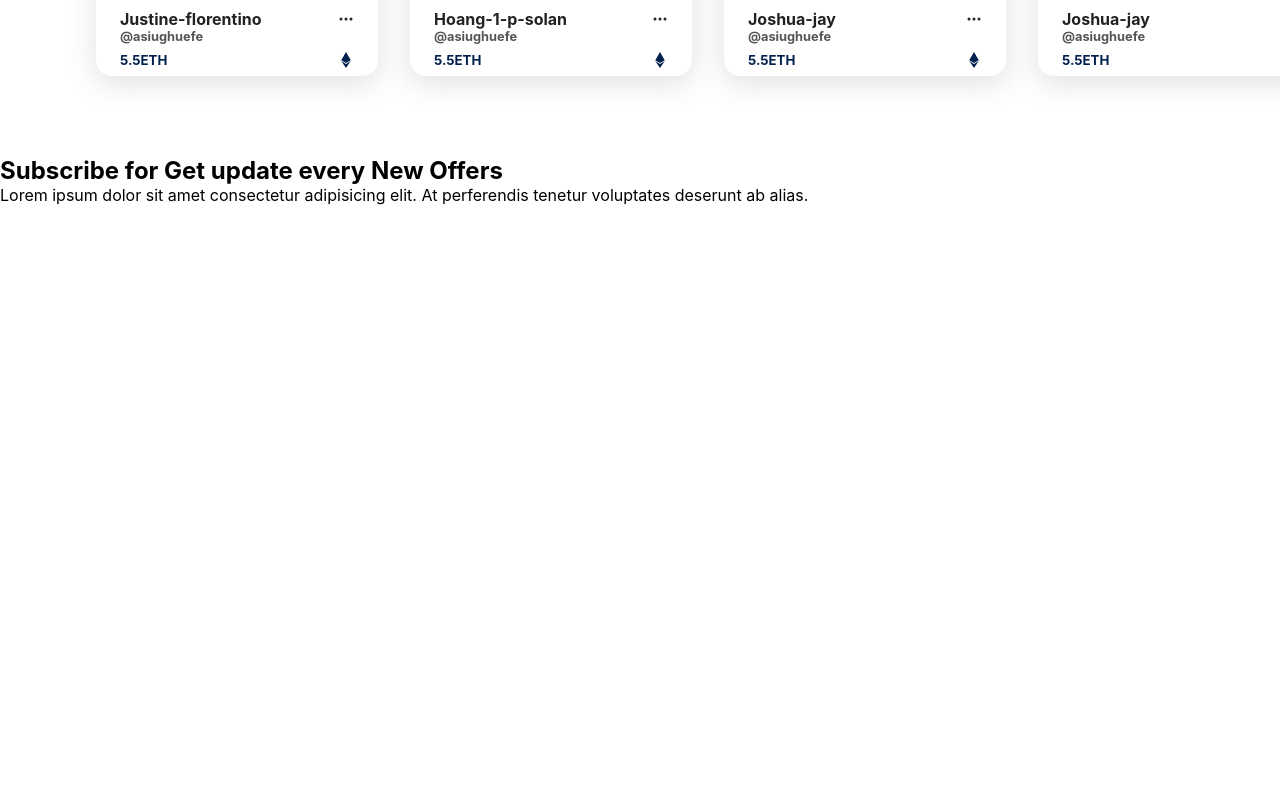
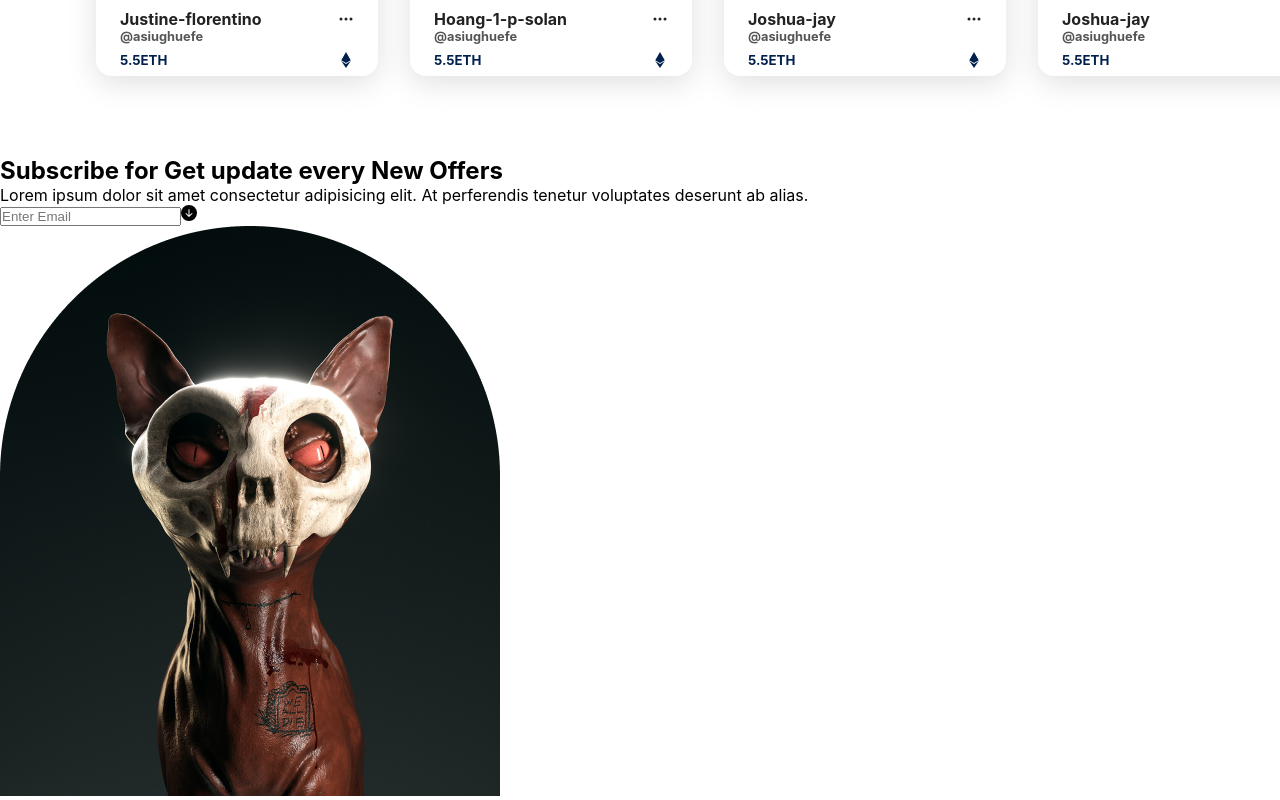
Before and after one commit to gift56/Nftlandingpage, a React (Create React App) app: page / in a window 1280 px wide. Shown: the part 3758-4558 px from the top of the page. Before the commit the page ends 3963 px from the top, so only its background shows below. Built offline with nearby package versions, Linux system fonts and the light colour scheme.

Commit message:
done with the whole area

```diff
--- a/src/components/Subcribe.jsx
+++ b/src/components/Subcribe.jsx
@@ -11,9 +11,13 @@ const Subcribe = () => {
                 <p> Lorem ipsum dolor sit amet consectetur adipisicing elit.
                     At perferendis tenetur voluptates deserunt ab alias.
                 </p>
-            </div>
-            <div className="input-container">
-
+                <div className="input-container">
+                    <input type="text" placeholder='Enter Email' />
+                    <BsFillArrowDownCircleFill />
+                </div>
+                <div className="image">
+                    <img src={subcribe} alt="subcribeimg" />
+                </div>
             </div>
         </Section>
     )
```
